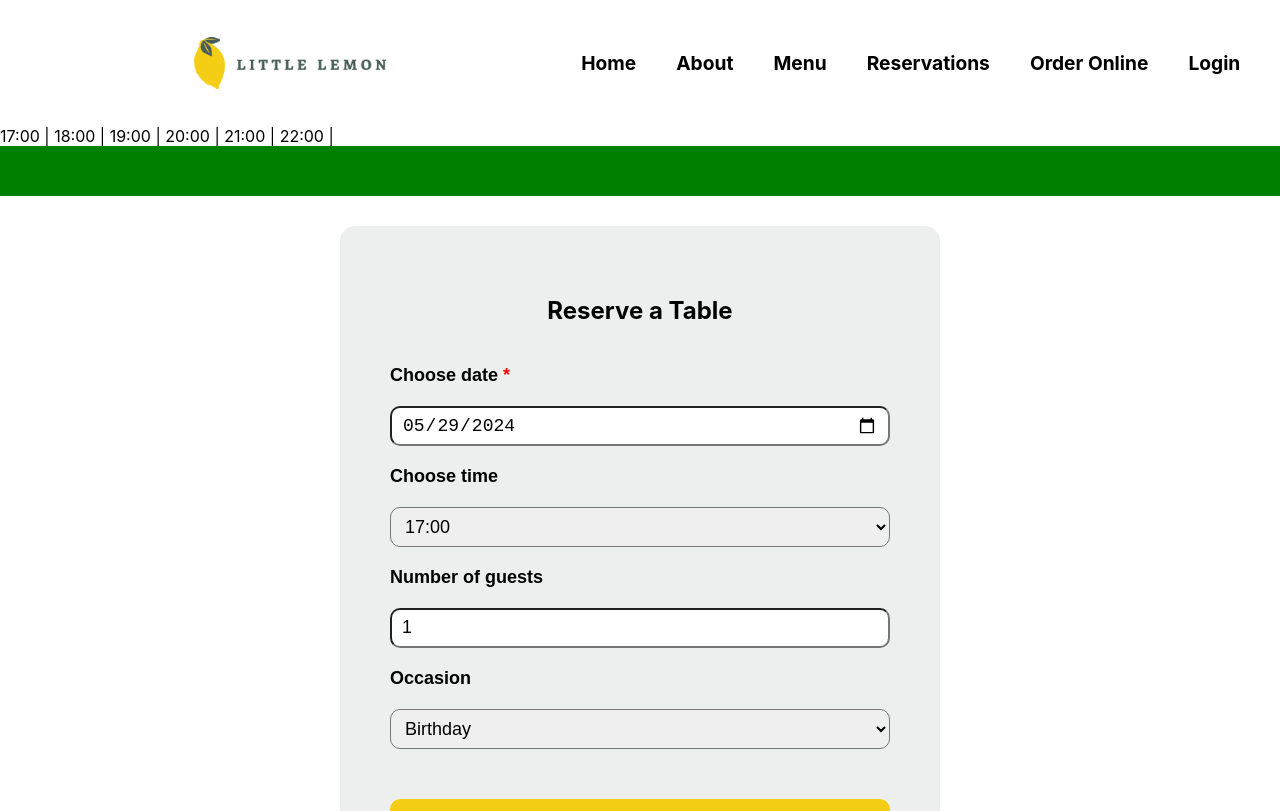
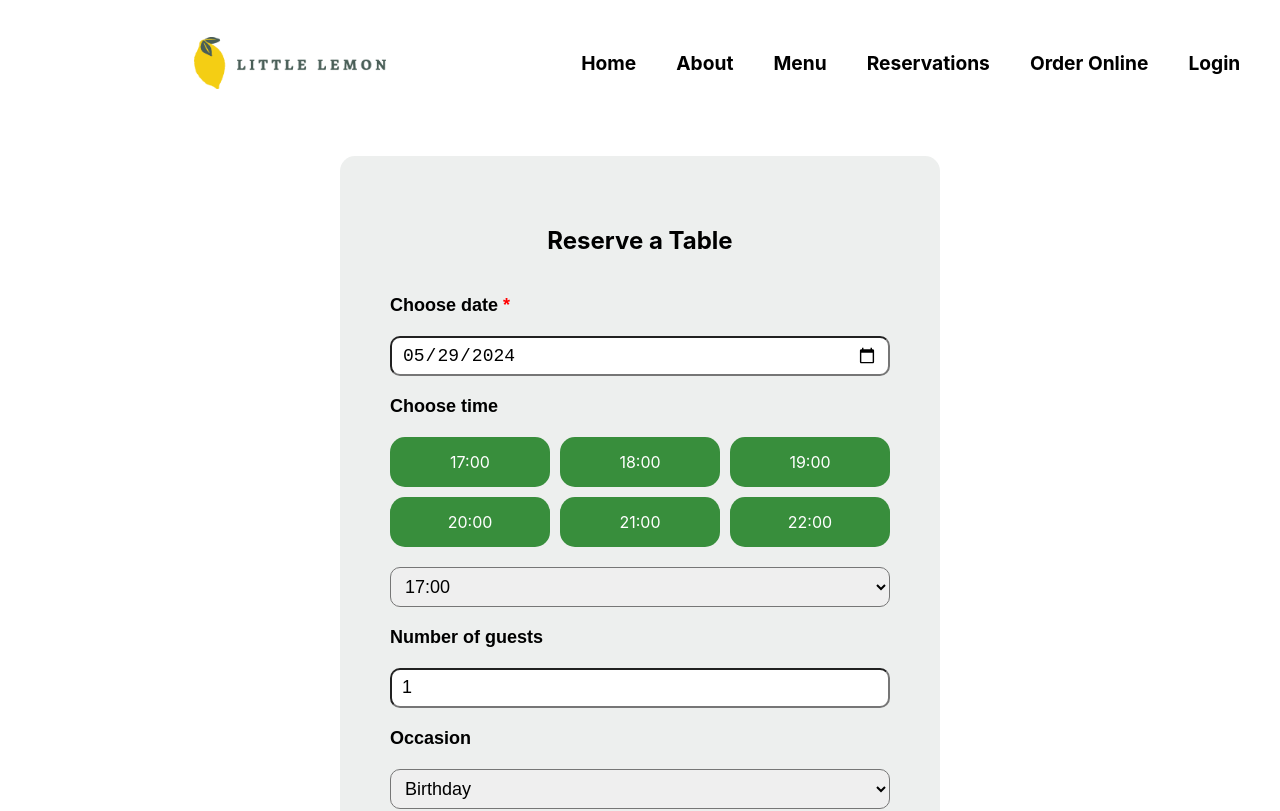
Before and after one commit to nebojsa96/coursera-react-app, a React (Create React App) app: page /booking in a window 1280 px wide. Shown: the top 811 px of the page. Built offline with nearby package versions, Linux system fonts and the light colour scheme.

Commit message:
Implemented booking with local storage; Implemented booking slots table; Fixed unit tests

```diff
--- a/public/api/api.js
+++ b/public/api/api.js
@@ -1,40 +1,42 @@
 const possibleTimes = ["17:00", "18:00", "19:00", "20:00", "21:00", "22:00"];
 
 const bookingData = [
-    {
-        date: "2024-05-31",
-        time: "18:00",
-        guests: 4,
-        occasion: "Birthday"
-    }
-]
+];
 
 //This function accepts a date as a parameter and returns an array of available reservation times for the provided date
 function fetchAPI(dateString) {
+  if (bookingData.length === 0) {
+    const lsBookingData = JSON.parse(localStorage.getItem("bookingData"));
+    if(lsBookingData && lsBookingData.length > 0) {
+        bookingData.push(...lsBookingData);
+    }
+  }
   return new Promise((resolve, reject) => {
     const dateNow = new Date(getDateString(new Date()));
     const date = new Date(dateString);
-        if(date < dateNow) {
+    if (date < dateNow) {
       reject(false);
     }
-        let reservedBookings = bookingData.filter(b => b.date === dateString);
+    let reservedBookings = bookingData.filter((b) => b.date === dateString);
     let availableTimes = [...possibleTimes];
-        if(reservedBookings.length > 0) {
-            let reservedTimes = reservedBookings.map(b => b.time);
-            availableTimes = possibleTimes.filter(ptime => !reservedTimes.includes(ptime));
+    if (reservedBookings.length > 0) {
+      let reservedTimes = reservedBookings.map((b) => b.time);
+      availableTimes = possibleTimes.filter(
+        (ptime) => !reservedTimes.includes(ptime)
+      );
     }
     resolve(availableTimes);
   });
-
 }
 
 // This function accepts the booking form data as a parameter and will return true if the data was successfully submitted.
 function submitAPI(formData) {
   return new Promise((resolve, reject) => {
-        if(formData.date && formData.time) {
+    if (formData.date && formData.time) {
       const bookingIdx = bookingData.indexOf(formData.date);
-            if(bookingIdx === -1 || bookingData[bookingIdx].time !== formData.time) {
+      if (bookingIdx === -1 || bookingData[bookingIdx].time !== formData.time) {
         bookingData.push(formData);
+        localStorage.setItem("bookingData", JSON.stringify(bookingData));
         resolve(true);
       } else {
         reject(false);
@@ -45,9 +47,9 @@ function submitAPI(formData) {
 }
 
 function getDateString(date) {
-    return date.toISOString().split('T')[0];
+  return date.toISOString().split("T")[0];
 }
 
 function getTimeString(date) {
-    return date.toTimeString().split(' ')[0].slice(0, 5);
+  return date.toTimeString().split(" ")[0].slice(0, 5);
 }
--- a/src/App.css
+++ b/src/App.css
@@ -5,6 +5,8 @@
   --secondary2: #fbdabb;
   --highlight1: #edefee;
   --highlight2: #333333;
+  --success: #388E3C;
+  --error: #C62828;
 }
 
 
--- a/src/App.js
+++ b/src/App.js
@@ -4,6 +4,7 @@ import HomePage from './pages/HomePage';
 import BookingPage from './pages/BookingPage';
 import Header from "./components/Header";
 import Footer from "./components/Footer";
+import ConfirmedBooking from "./components/ConfirmedBooking";
 
 function App() {
   return (
@@ -12,6 +13,7 @@ function App() {
       <Routes>
         <Route path="/" element={<HomePage />}></Route>
         <Route path="/booking" element={<BookingPage />}></Route>
+        <Route path="/booking-confirmation" element={<ConfirmedBooking/>}></Route>
       </Routes>
       <Footer />
     </>
--- a/src/components/BookingForm.js
+++ b/src/components/BookingForm.js
@@ -31,8 +31,7 @@ function BookingForm(props) {
         guests: guestsNumber,
         occasion: occasion
     }
-    props.updateTimes(formData.date);
-    alert(`Reservation created for: ${bookingDate} ${bookingTime}`);
+    props.submitForm(formData);
     console.log(formData);
     // clearForm();
     e.preventDefault();
@@ -60,6 +59,7 @@ function BookingForm(props) {
         <label className="card-title" htmlFor="res-time">
           Choose time
         </label>
+        {props.children}
         <select
           id="res-time"
           data-testid="res-time"
--- a/src/components/BookingSlot.css
+++ b/src/components/BookingSlot.css
@@ -1,19 +1,23 @@
 .booking-slots {
-  display: flex;
-  flex-wrap: wrap;
+  display: grid;
+  grid-template-columns: repeat(3, 1fr);
+  gap: 10px;
   width: 100%;
 }
 
 .booking-slot {
+  height: 50px;
+  color: white;
   display: flex;
-  flex: 1;
-  height: 50px;
+  align-items: center;
+  justify-content: center;
+  border-radius: 15px;
 }
 
 .booking-slot.available {
-  background-color: green;
+  background-color: var(--success);
 }
 
 .booking-slot.reserved {
-  background-color: red;
+  background-color: var(--error);
 }
--- a/src/components/BookingSlot.js
+++ b/src/components/BookingSlot.js
@@ -1,13 +1,11 @@
-import { useState, useEffect } from "react";
 import "./BookingSlot.css";
 
 function BookingSlot(props) {
-
-  if(props.reserved) {
-    return <div className="booking-slot reserved"></div>
-  } else {
-    return <div className="booking-slot available"></div>
-  }
+  return (
+    <div
+      className={"booking-slot " + (props.reserved ? "reserved" : "available")}
+    >{props.time}</div>
+  );
 }
 
 export default BookingSlot;
--- /dev/null
+++ b/src/components/ConfirmedBooking.css
@@ -0,0 +1,16 @@
+main.booking-confirmation {
+  display: flex;
+  flex-direction: column;
+  align-items: center;
+  border-radius: 15px;
+  background-color: var(--highlight1);
+  width: fit-content;
+  min-height: auto;
+  padding: 50px;
+  margin-top: 30px;
+  margin-bottom: 40px;
+}
+
+main.booking-confirmation h2 {
+  color: var(--success);
+}
--- /dev/null
+++ b/src/components/ConfirmedBooking.js
@@ -0,0 +1,11 @@
+import "./ConfirmedBooking.css";
+
+function ConfirmedBooking(props) {
+  return (
+    <main className="booking-confirmation">
+      <h2>Booking Confirmed!</h2>
+    </main>
+  );
+}
+
+export default ConfirmedBooking;
--- a/src/pages/BookingPage.js
+++ b/src/pages/BookingPage.js
@@ -1,4 +1,6 @@
 import { useReducer, useEffect } from "react";
+import { useNavigate } from "react-router-dom";
+
 import "../App.css";
 import BookingForm from "../components/BookingForm";
 import BookingSlot from "../components/BookingSlot";
@@ -17,17 +19,18 @@ function timesReducer(state, action) {
 
 function BookingPage() {
   const [availableTimes, dispatch] = useReducer(timesReducer, []);
+  const navigate = useNavigate();
 
   useEffect(() => {
-    if(window.fetchAPI) {
+    if (window.fetchAPI) {
       initializeTimes();
     }
   }, []);
 
-
   const initializeTimes = () => {
     const today = getDateString(new Date());
-    window.fetchAPI(today)
+    window
+      .fetchAPI(today)
       // .then((response) => response.json())
       .then((jsonData) => {
         dispatch({ type: "init", initialTimes: jsonData });
@@ -36,49 +39,55 @@ function BookingPage() {
   };
 
   const updateTimes = (date) => {
-    // window.submitAPI(formData)
-    //   // .then((response) => response.json())
-    //   .then((result) => {
-    //     if(result) {
-          window.fetchAPI(date)
-          // .then((response) => response.json())
-          .then((jsonData) => {
-            dispatch({ type: "update", updatedTimes: jsonData});
-          })
-          .catch((error) => console.log(error));
-      //   }
-      // })
-      // .catch((error) => console.log(error));
+    window
+      .fetchAPI(date)
+      // .then((response) => response.json())
+      .then((jsonData) => {
+        dispatch({ type: "update", updatedTimes: jsonData });
+      })
+      .catch((error) => console.log(error));
+  };
+
+  const submitForm = (form) => {
+    window
+      .submitAPI(form)
+      //   // .then((response) => response.json())
+      .then((result) => {
+        if (result) {
+          navigate("/booking-confirmation");
+        }
+      })
+      .catch((error) => console.log(error));
   };
 
   return (
     <>
-      {availableTimes.map((time) => (
-        <span>{time} | </span>
-      ))}
-      <div className="booking-slots">
-        {
-          possibleTimes.map(s =>
-            <BookingSlot reserved={false}/>
-          )
-        }
-      </div>
       <BookingForm
         availableTimes={availableTimes}
         updateTimes={(date) => {
           updateTimes(date);
         }}
+        submitForm={(form) => {
+          submitForm(form);
+        }}
+        children={
+          <div className="booking-slots">
+            {possibleTimes.map((t) => (
+              <BookingSlot reserved={!availableTimes.includes(t)} time={t} />
+            ))}
+          </div>
+        }
       />
     </>
   );
 }
 
 function getDateString(date) {
-  return date.toISOString().split('T')[0];
+  return date.toISOString().split("T")[0];
 }
 
 function getTimeString(date) {
-  return date.toTimeString().split(' ')[0].slice(0, 5);
+  return date.toTimeString().split(" ")[0].slice(0, 5);
 }
 
 export default BookingPage;
```
Also changed, not shown: 1 other file (tests, documents, lock files or other folders). Lines whose indentation alone changed are shown as unchanged.
